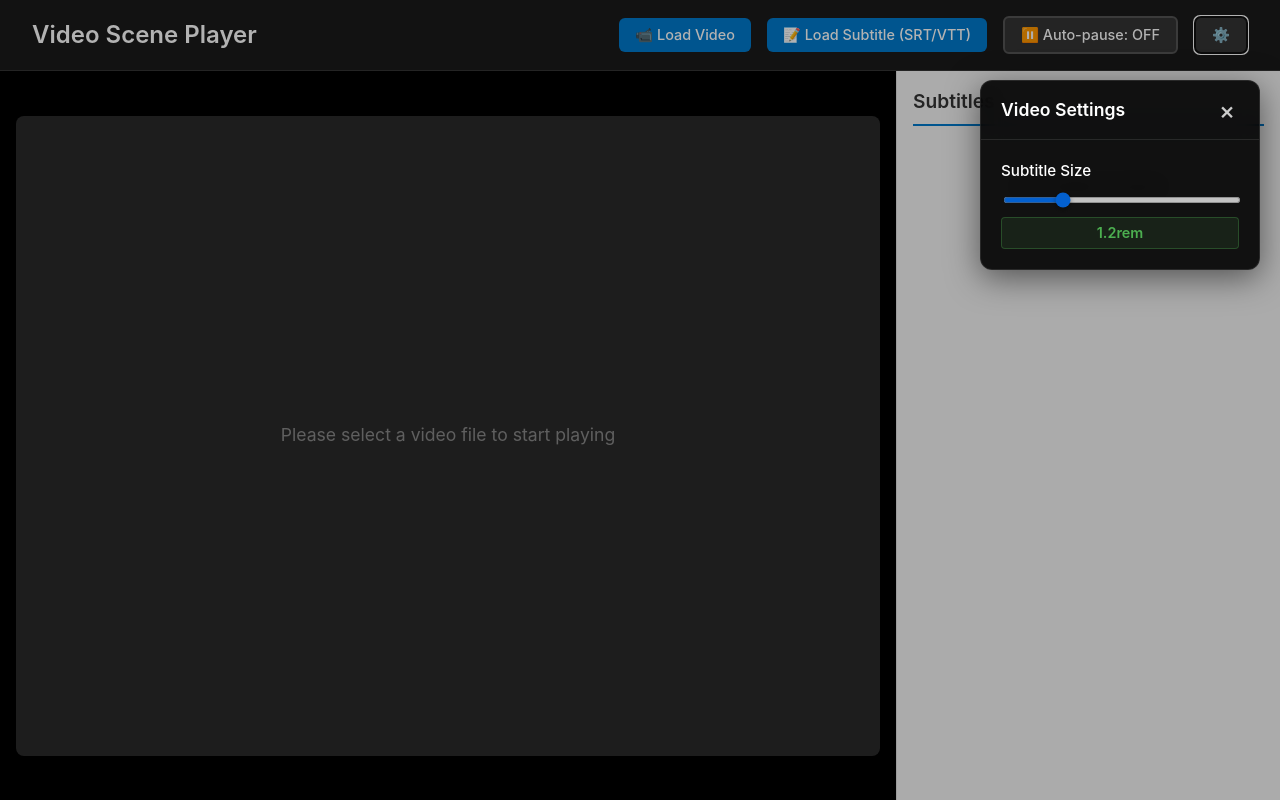
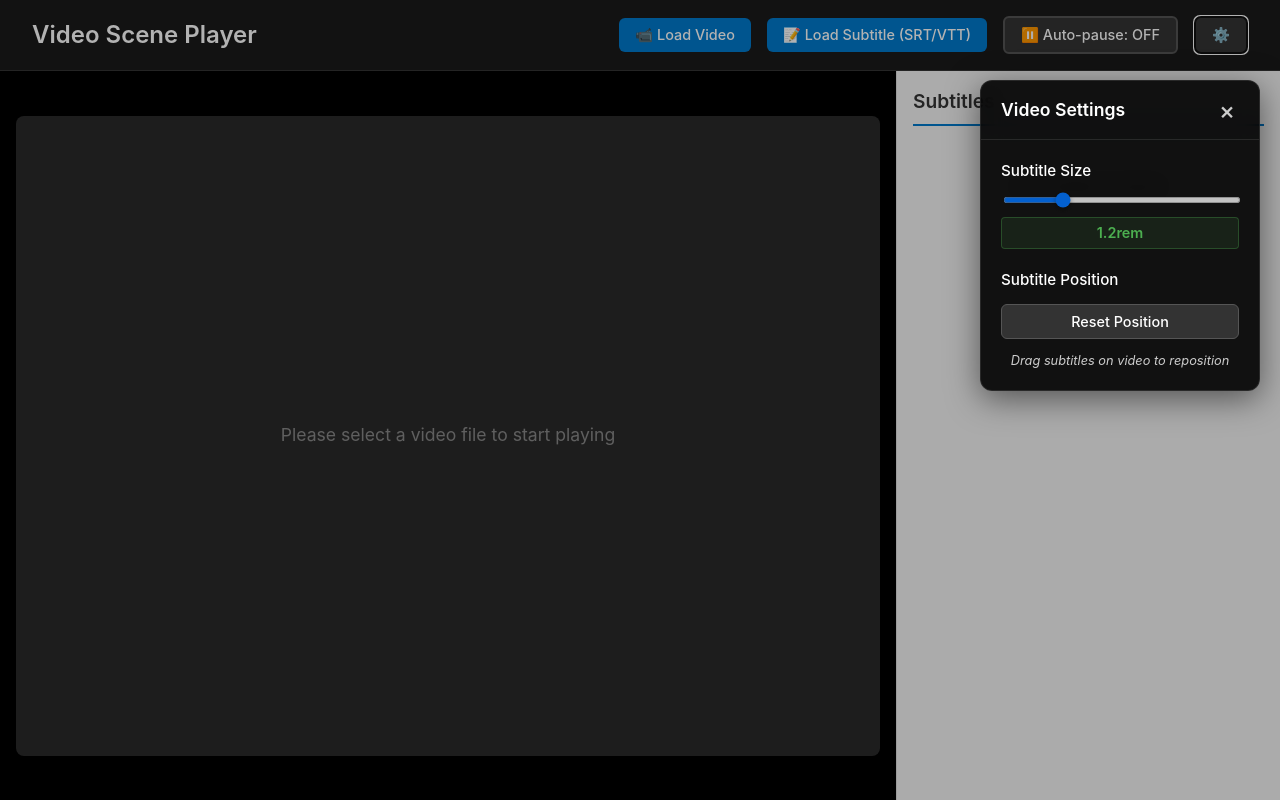
Before and after one commit to tomo2321/vite-react-video-scene-player, a React (Vite) app: page / in a window 1280 px wide. Both pictures are taken after a click on the button "⚙️". Built offline with nearby package versions, Linux system fonts and the light colour scheme.

Commit message:
:sparkles: add: add draggable subtitle

```diff
--- a/src/App.css
+++ b/src/App.css
@@ -146,6 +146,13 @@
   display: flex;
   flex-direction: column;
   gap: 12px;
+  margin-bottom: 20px;
+}
+
+.position-control {
+  display: flex;
+  flex-direction: column;
+  gap: 12px;
 }
 
 .control-label {
@@ -206,6 +213,29 @@
   border: 1px solid rgba(76, 175, 80, 0.3);
 }
 
+.reset-position-button {
+  background-color: #333;
+  color: white;
+  border: 1px solid #555;
+  border-radius: 6px;
+  padding: 8px 12px;
+  cursor: pointer;
+  font-size: 0.9rem;
+  transition: all 0.2s ease;
+}
+
+.reset-position-button:hover {
+  background-color: #444;
+  border-color: #666;
+}
+
+.position-hint {
+  color: #ccc;
+  font-size: 0.8rem;
+  text-align: center;
+  font-style: italic;
+}
+
 /* Mobile Responsive */
 @media (max-width: 768px) {
   .header-controls {
@@ -257,6 +287,15 @@
 
   .size-display {
     font-size: 0.85rem;
+  }
+
+  .reset-position-button {
+    padding: 6px 10px;
+    font-size: 0.85rem;
+  }
+
+  .position-hint {
+    font-size: 0.75rem;
   }
 }
 
--- a/src/App.tsx
+++ b/src/App.tsx
@@ -22,6 +22,7 @@ function App() {
     const saved = localStorage.getItem('subtitleFontSize');
     return saved ? parseFloat(saved) : 1.2;
   });
+  const [resetSubtitlePositionTrigger, setResetSubtitlePositionTrigger] = useState(0);
 
   useEffect(() => {
     const handleWindowResize = () => {
@@ -118,6 +119,10 @@ function App() {
     localStorage.setItem('subtitleFontSize', newSize.toString())
   }
 
+  const handleResetSubtitlePosition = () => {
+    setResetSubtitlePositionTrigger(prev => prev + 1)
+  }
+
   // Close settings popup with Escape key
   useEffect(() => {
     const handleKeyDown = (event: KeyboardEvent) => {
@@ -192,6 +197,20 @@ function App() {
                 />
                 <span className="size-display">{subtitleFontSize.toFixed(1)}rem</span>
               </div>
+
+              <div className="position-control">
+                <label className="control-label">
+                  Subtitle Position
+                </label>
+                <button
+                  onClick={handleResetSubtitlePosition}
+                  className="reset-position-button"
+                  title="Reset subtitle position to default (center bottom)"
+                >
+                  Reset Position
+                </button>
+                <span className="position-hint">Drag subtitles on video to reposition</span>
+              </div>
             </div>
           </div>
         </>
@@ -216,6 +235,7 @@ function App() {
             onVideoRef={setVideoRef}
             autoPauseEnabled={autoPauseEnabled}
             subtitleFontSize={subtitleFontSize}
+            resetPositionTrigger={resetSubtitlePositionTrigger}
           />
         </div>
 
--- a/src/components/VideoPlayer.css
+++ b/src/components/VideoPlayer.css
@@ -56,6 +56,18 @@
   line-height: 1.4;
   z-index: 10;
   transition: all 0.3s ease;
+  cursor: grab;
+  user-select: none;
+  border: 2px solid transparent;
+}
+
+.subtitle-overlay:hover {
+  border-color: rgba(255, 255, 255, 0.3);
+  background-color: rgba(0, 0, 0, 0.9);
+}
+
+.subtitle-overlay:active {
+  cursor: grabbing;
 }
 
 .video-placeholder {
--- a/src/components/VideoPlayer.tsx
+++ b/src/components/VideoPlayer.tsx
@@ -9,11 +9,19 @@ const VideoPlayer: React.FC<VideoPlayerProps> = ({
   onTimeUpdate,
   onVideoRef,
   autoPauseEnabled,
-  subtitleFontSize
+  subtitleFontSize,
+  resetPositionTrigger
 }) => {
   const videoRef = useRef<HTMLVideoElement>(null);
   const [videoUrl, setVideoUrl] = useState<string>('');
   const [currentSubtitle, setCurrentSubtitle] = useState<Subtitle | null>(null);
+  const [subtitlePosition, setSubtitlePosition] = useState(() => {
+    // Load saved position from localStorage or use default
+    const saved = localStorage.getItem('subtitlePosition');
+    return saved ? JSON.parse(saved) : { x: 50, y: 85 }; // Default: center horizontally, near bottom
+  });
+  const [isDragging, setIsDragging] = useState(false);
+  const [dragStart, setDragStart] = useState({ x: 0, y: 0 });
 
   useEffect(() => {
     if (videoRef.current) {
@@ -83,6 +91,62 @@ const VideoPlayer: React.FC<VideoPlayerProps> = ({
     }
   };
 
+  // Subtitle dragging handlers
+  const handleSubtitleMouseDown = (e: React.MouseEvent) => {
+    e.preventDefault();
+    setIsDragging(true);
+    setDragStart({
+      x: e.clientX - (subtitlePosition.x * window.innerWidth / 100),
+      y: e.clientY - (subtitlePosition.y * window.innerHeight / 100)
+    });
+  };
+
+  // Reset subtitle position to default
+  const resetSubtitlePosition = () => {
+    const defaultPosition = { x: 50, y: 85 };
+    setSubtitlePosition(defaultPosition);
+    localStorage.setItem('subtitlePosition', JSON.stringify(defaultPosition));
+  };
+
+  // Trigger reset when resetPositionTrigger changes
+  useEffect(() => {
+    if (resetPositionTrigger && resetPositionTrigger > 0) {
+      resetSubtitlePosition();
+    }
+  }, [resetPositionTrigger]);
+
+  // Add global mouse event listeners for dragging
+  useEffect(() => {
+    const handleMouseMove = (e: MouseEvent) => {
+      if (!isDragging) return;
+
+      const newX = ((e.clientX - dragStart.x) / window.innerWidth) * 100;
+      const newY = ((e.clientY - dragStart.y) / window.innerHeight) * 100;
+
+      // Constrain position within video container bounds (5% margin)
+      const constrainedX = Math.max(5, Math.min(95, newX));
+      const constrainedY = Math.max(5, Math.min(95, newY));
+
+      const newPosition = { x: constrainedX, y: constrainedY };
+      setSubtitlePosition(newPosition);
+      localStorage.setItem('subtitlePosition', JSON.stringify(newPosition));
+    };
+
+    const handleMouseUp = () => {
+      setIsDragging(false);
+    };
+
+    if (isDragging) {
+      document.addEventListener('mousemove', handleMouseMove);
+      document.addEventListener('mouseup', handleMouseUp);
+
+      return () => {
+        document.removeEventListener('mousemove', handleMouseMove);
+        document.removeEventListener('mouseup', handleMouseUp);
+      };
+    }
+  }, [isDragging, dragStart, subtitlePosition.x, subtitlePosition.y]);
+
   return (
     <div className="video-player">
       {videoUrl ? (
@@ -98,7 +162,17 @@ const VideoPlayer: React.FC<VideoPlayerProps> = ({
           {currentSubtitle && (
             <div
               className="subtitle-overlay"
-              style={{ fontSize: `${subtitleFontSize}rem` }}
+              style={{
+                fontSize: `${subtitleFontSize}rem`,
+                left: `${subtitlePosition.x}%`,
+                top: `${subtitlePosition.y}%`,
+                bottom: 'auto',
+                transform: 'translate(-50%, -50%)',
+                cursor: isDragging ? 'grabbing' : 'grab',
+                userSelect: 'none'
+              }}
+              onMouseDown={handleSubtitleMouseDown}
+              title="Drag to reposition subtitles"
             >
               {currentSubtitle.text.split('\n').map((line, idx) => (
                 <div key={idx}>{line}</div>
--- a/src/types.ts
+++ b/src/types.ts
@@ -30,6 +30,8 @@ export interface VideoPlayerProps {
   autoPauseEnabled: boolean;
   /** Subtitle font size in rem units */
   subtitleFontSize: number;
+  /** Trigger number to reset subtitle position (increment to trigger reset) */
+  resetPositionTrigger?: number;
 }
 
 /**
```
Also changed, not shown: 1 other file (tests, documents, lock files or other folders).
